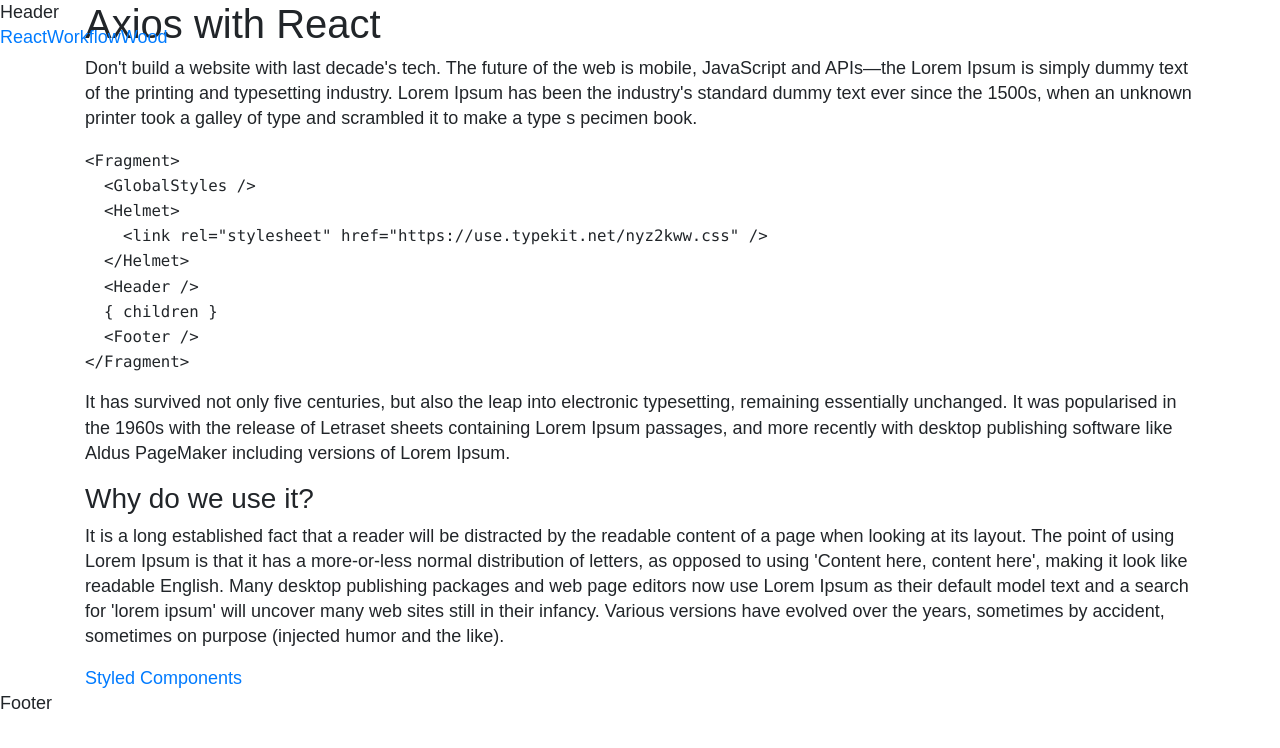
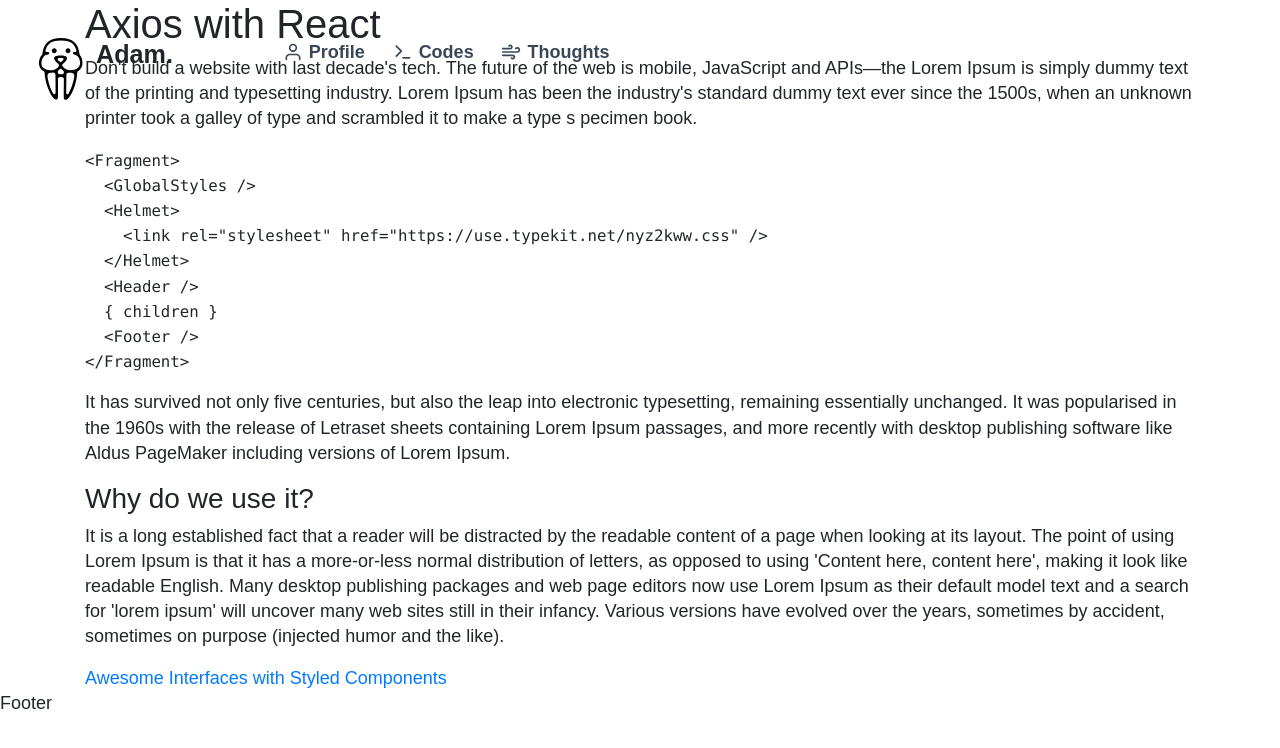
Before and after one commit to adammanderson/adammanderson, a Gatsby site: page /react/axios-with-react/ in a window 1280 px wide. Built offline with nearby package versions, Linux system fonts and the light colour scheme; Gatsby itself is replaced by a stand-in of ours; some packages are replaced by stand-ins of ours; code samples lack their colours; a web font is replaced by a local one.

Commit message:
Header and Nav styling

```diff
--- a/content/react/axios-with-react.md
+++ b/content/react/axios-with-react.md
@@ -4,7 +4,6 @@ description: This post is related to the gatsbyjs
 date: '2019-09-26'
 image: 'https://images.unsplash.com/photo-1501004318641-b39e6451bec6?ixlib=rb-1.2.1&auto=format&fit=crop&w=2766&q=80'
 category: react
-featured: true
 ---
 Don't build a website with last decade's tech. The future of the web is mobile,
  JavaScript and APIs—the
--- a/content/react/styled-components.md
+++ b/content/react/styled-components.md
@@ -1,9 +1,10 @@
 ---
-title: "Styled Components"
+title: Awesome Interfaces with Styled Components
 description: This post is related to the gatsbyjs
 date: '2019-09-26'
-image: ''
-category: 'react'
+image: 'https://images.unsplash.com/photo-1500462918059-b1a0cb512f1d?ixlib=rb-1.2.1&ixid=eyJhcHBfaWQiOjEyMDd9&auto=format&fit=crop&w=2734&q=80'
+category: 'style'
+featured: true
 ---
 Don't build a website with last decade's tech. The future of the web is mobile,
  JavaScript and APIs—the
--- a/src/components/Nav.js
+++ /dev/null
@@ -1,12 +0,0 @@
-import React from 'react'
-import { Link } from 'gatsby'
-
-const Nav = () => (
-  <nav>
-    <Link to="/react">React</Link>
-    <Link to="/workflow">Workflow</Link>
-    <Link to="/wood">Wood</Link>
-  </nav>
-)
-
-export default Nav
--- /dev/null
+++ b/src/components/header/Nav.js
@@ -0,0 +1,35 @@
+import React, { Component } from 'react'
+import { Link } from 'gatsby'
+import { User, Wind, Terminal } from 'react-feather'
+
+import {
+  NavWrapper,
+  Drawer,
+  DrawerToggler,
+  NavIcon,
+} from './styles'
+
+const Nav = () => (
+  <NavWrapper>
+    <Link to="/profile">
+      <NavIcon>
+        <User size={20} />
+      </NavIcon>
+      Profile
+    </Link>
+    <Link to="/codes">
+      <NavIcon>
+        <Terminal size={20} />
+      </NavIcon>
+      Codes
+    </Link>
+    <Link to="/thoughts">
+      <NavIcon>
+        <Wind size={20} />
+      </NavIcon>
+      Thoughts
+    </Link>
+  </NavWrapper>
+)
+
+export default Nav
--- a/src/components/header/index.js
+++ b/src/components/header/index.js
@@ -1,13 +1,23 @@
 import React from 'react'
 import { Link } from 'gatsby'
 import PropTypes from 'prop-types'
+import walrus from '../../images/walrus.svg'
 
-import { HeaderWrapper } from './styles'
-import Nav from '../Nav'
+import {
+  HeaderWrapper,
+  Brand,
+  Logo,
+} from './styles'
+import Nav from './Nav'
 
 const Header = () => (
   <HeaderWrapper>
-    Header
+    <Brand>
+      <Logo>
+        <img src={walrus} alt="logo" />
+      </Logo>
+      Adam.
+    </Brand>
     <Nav />
   </HeaderWrapper>
 )
--- a/src/components/header/styles.js
+++ b/src/components/header/styles.js
@@ -1,6 +1,57 @@
 import styled from 'styled-components'
 
 export const HeaderWrapper = styled.section`
+  display: flex;
   position: fixed;
-  width: 100%;
+  width: 50vw;
+  padding: 2em 1em 1em 2em;
+  z-index: 10;
 `
+
+export const Brand = styled.div`
+  position: relative;
+  flex: 1;
+  padding: 0.25em 0 0.2em 60px;
+  font-weight: ${props => props.theme.fontWeightBold};
+  font-size: 1.4em;
+`
+
+export const Logo = styled.div`
+  position: absolute;
+  top: 0;
+  left: 0;
+  width: 50px;
+  img {
+    width: 100%;
+  }
+`
+
+export const NavWrapper = styled.div`
+  flex: 0 1 auto;
+  a {
+    display: inline-block;
+    padding: 0.2em 0.7em;
+    font-weight: ${props => props.theme.fontWeightBold};
+    color: ${props => props.theme.heading};
+    transition: all 300ms ease-in-out 0s;
+    &:hover, &:focus {
+      outline: none;
+      text-decoration: none;
+      color: ${props => props.theme.buttonBackground};
+    }
+  }
+`
+
+export const NavIcon = styled.span`
+  display: inline-block;
+  position: relative;
+  top: -1px;
+  margin-right: 0.2em;
+  width: 25px;
+  height: 25px;
+  text-align: center;
+  border-radius: 2px;
+`
+
+export const Drawer = styled.div`
+`
--- a/src/components/slider/styles.js
+++ b/src/components/slider/styles.js
@@ -17,7 +17,7 @@ export const SlideContent = styled.div`
 
 export const SlideContentInner = styled.div`
   position: relative;
-  padding: 2em 4em 2em 8em;
+  padding: 2em 3em 2em 7em;
 `
 
 export const SlideCategory = styled.span`
--- a/src/components/typography/H1.js
+++ b/src/components/typography/H1.js
@@ -4,6 +4,8 @@ const H1 = styled.h1`
   color: ${props => props.theme.heading};
   font-weight: ${props => props.theme.fontWeightBold};
   font-size: 2.8em;
+  line-height: 1em;
+  margin-bottom: 0.5em;
 `
 
 export default H1
```
Also changed, not shown: src/images/walrus.svg (added).
